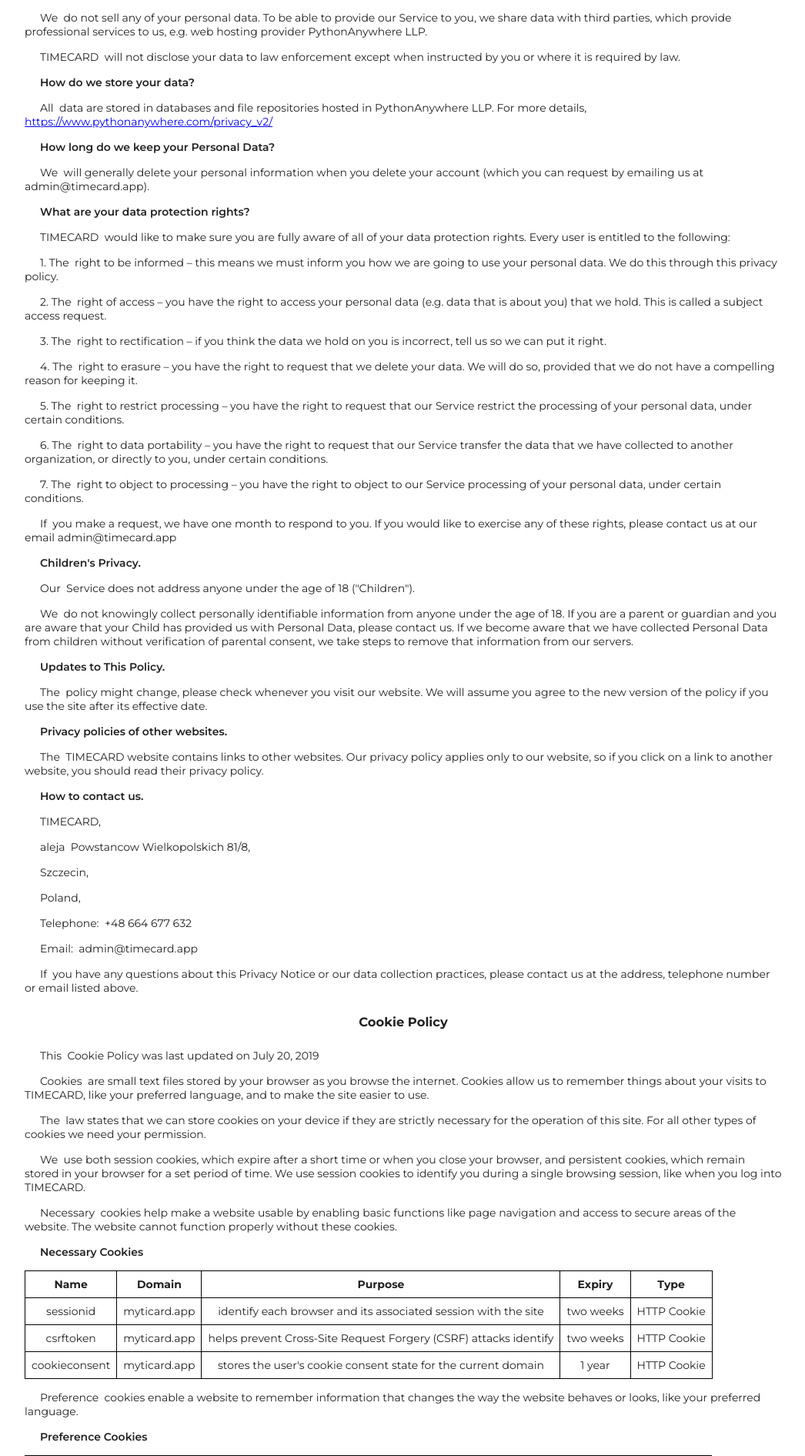
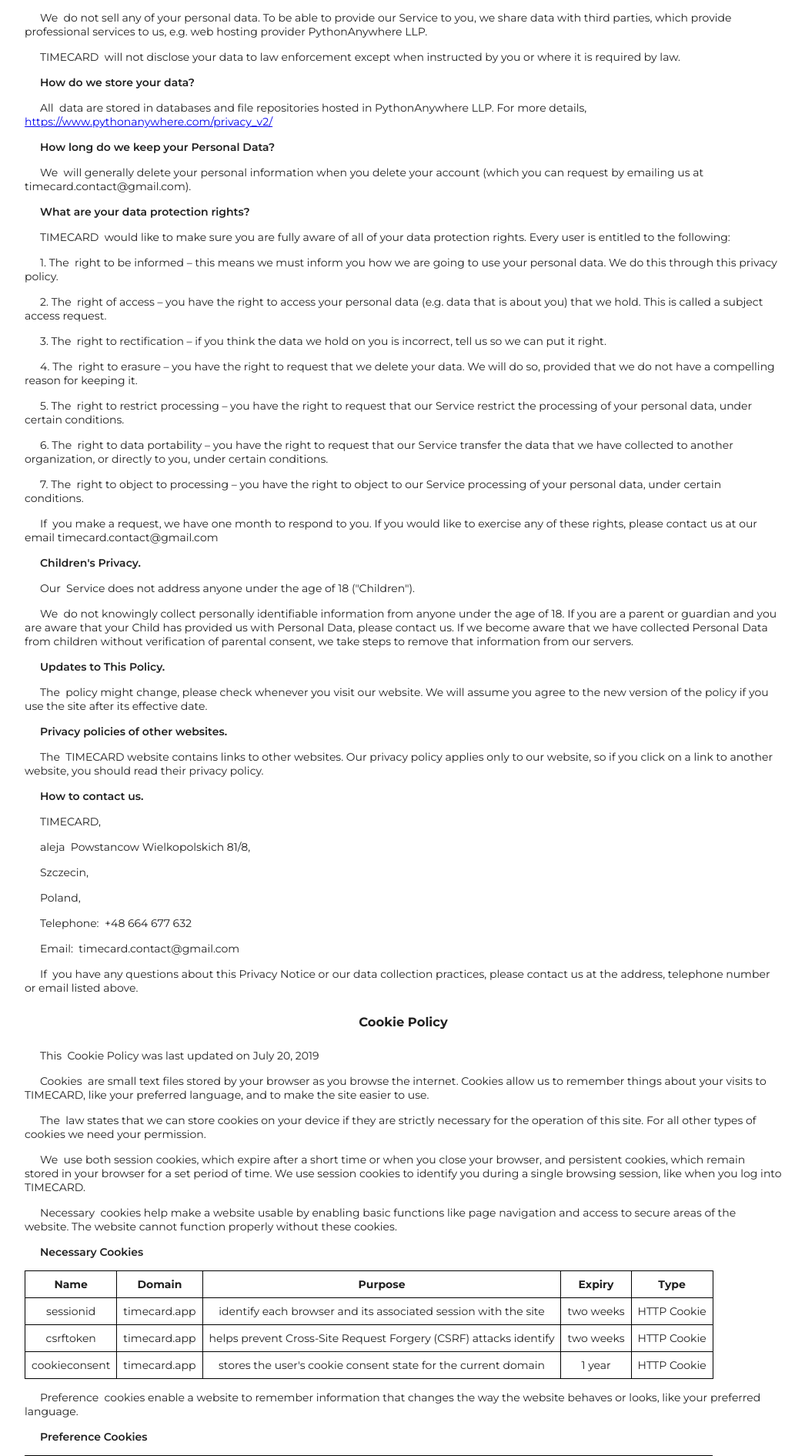
Before and after one commit to dennnis0204/timecard, a Django app: template templates/timecardapp/privacy_en.html in a window 1280 px wide. Shown: the part 1200-3091 px from the top of the page at 77% size, without its empty margins (116-1162 px from the left). Run offline with Django 3.2, Linux system fonts and the light colour scheme; the template is opened without the code that fills it, so the values that code supplies are empty.

Commit message:
fixed privacy policy

```diff
--- a/templates/timecardapp/privacy_en.html
+++ b/templates/timecardapp/privacy_en.html
@@ -52,7 +52,7 @@
     <p><span class="indent bold">How do we store your data?</span></p>
     <p><span class="indent">All &nbsp;</span>data are stored in databases and file repositories hosted in PythonAnywhere LLP. For more details,  <a href="https://www.pythonanywhere.com/privacy_v2/">https://www.pythonanywhere.com/privacy_v2/</a></p>
     <p><span class="indent bold">How long do we keep your Personal Data?</span></p>
-    <p><span class="indent">We &nbsp;</span>will generally delete your personal information when you delete your account (which you can request by emailing us at admin@timecard.app).</p>
+    <p><span class="indent">We &nbsp;</span>will generally delete your personal information when you delete your account (which you can request by emailing us at timecard.contact@gmail.com).</p>
     <p><span class="indent bold">What are your data protection rights?</span></p>
     <p><span class="indent">TIMECARD &nbsp;</span>would like to make sure you are fully aware of all of your data protection rights. Every user is entitled to the following:</p>
     <p><span class="indent">1. The &nbsp;</span>right to be informed – this means we must inform you how we are going to use your personal data. We do this through this privacy policy.</p>
@@ -62,7 +62,7 @@
     <p><span class="indent">5. The &nbsp;</span>right to restrict processing – you have the right to request that our Service restrict the processing of your personal data, under certain conditions.</p>
     <p><span class="indent">6. The &nbsp;</span>right to data portability – you have the right to request that our Service transfer the data that we have collected to another organization, or directly to you, under certain conditions.</p>
     <p><span class="indent">7. The &nbsp;</span>right to object to processing – you have the right to object to our Service processing of your personal data, under certain conditions.</p>
-    <p><span class="indent">If &nbsp;</span>you make a request, we have one month to respond to you. If you would like to exercise any of these rights, please contact us at our email  admin@timecard.app</p>
+    <p><span class="indent">If &nbsp;</span>you make a request, we have one month to respond to you. If you would like to exercise any of these rights, please contact us at our email  timecard.contact@gmail.com</p>
     <p><span class="indent bold">Children's Privacy.</span></p>
     <p><span class="indent">Our &nbsp;</span>Service does not address anyone under the age of 18 ("Children").</p>
     <p><span class="indent">We &nbsp;</span>do not knowingly collect personally identifiable information from anyone under the age of 18. If you are a parent or guardian and you are aware that your Child has provided us with Personal Data, please contact us. If we become aware that we have collected Personal Data from children without verification of parental consent, we take steps to remove that information from our servers.</p>
@@ -76,7 +76,7 @@
     <p><span class="indent">Szczecin, &nbsp;</span></p>
     <p><span class="indent">Poland, &nbsp;</span></p>
     <p><span class="indent">Telephone: &nbsp;</span>+48 664 677 632</p>
-    <p><span class="indent">Email: &nbsp;</span>admin@timecard.app</p>
+    <p><span class="indent">Email: &nbsp;</span>timecard.contact@gmail.com</p>
     <p><span class="indent">If &nbsp;</span>you have any questions about this Privacy Notice or our data collection practices, please contact us at the address, telephone number or email listed above.</p>
     <h3 class="title">Cookie Policy</h3>
     <p><span class="indent">This &nbsp;</span>Cookie Policy was last updated on July 20, 2019</p>
@@ -95,21 +95,21 @@
       </tr>
       <tr>
         <td>sessionid</td>
-        <td>myticard.app</td>
+        <td>timecard.app</td>
         <td>identify each browser and its associated session with the site</td>
         <td>two weeks</td>
         <td>HTTP Cookie</td>
       </tr>
       <tr>
         <td>csrftoken</td>
-        <td>myticard.app</td>
+        <td>timecard.app</td>
         <td>helps prevent Cross-Site Request Forgery (CSRF) attacks identify</td>
         <td>two weeks</td>
         <td>HTTP Cookie</td>
       </tr>
       <tr>
         <td>cookieconsent</td>
-        <td>myticard.app</td>
+        <td>timecard.app</td>
         <td>stores the user's cookie consent state for the current domain</td>
         <td>1 year</td>
         <td>HTTP Cookie</td>
@@ -127,7 +127,7 @@
       </tr>
       <tr>
         <td>userLang</td>
-        <td>myticard.app</td>
+        <td>timecard.app</td>
         <td>remembers the user's selected language version of a website</td>
         <td>persistent</td>
         <td>HTML Storage Cookie</td>
@@ -137,7 +137,7 @@
     <p><span class="indent">Within &nbsp;</span>your browser, you can choose whether you wish to accept cookies or not.  If you decide to decline cookies, please note that you may not be able to sign in, customize, or use some features in the Service. For general information about cookies and how to disable them, visit <a href="http://www.allaboutcookies.org/" >www.allaboutcookies.org</a></p>
 
     <p><span class="indent">From &nbsp;</span>time to time, we may update this Cookie Policy. If we do, we’ll notify you by posting the policy on our site with a new effective date. If we make any material changes, we’ll take reasonable steps to notify you in advance of the planned change.</p>
-    <p><span class="indent">If &nbsp;</span>you have any questions about our use of cookies, please email us at admin@timecard.app</p>
+    <p><span class="indent">If &nbsp;</span>you have any questions about our use of cookies, please email us at timecard.contact@gmail.com</p>
   </div>
 
 </body>
```
Also changed, not shown: templates/timecardapp/privacy_pl.html (+8 -8 lines), templates/timecardapp/privacy_ru.html (+4 -4 lines).
